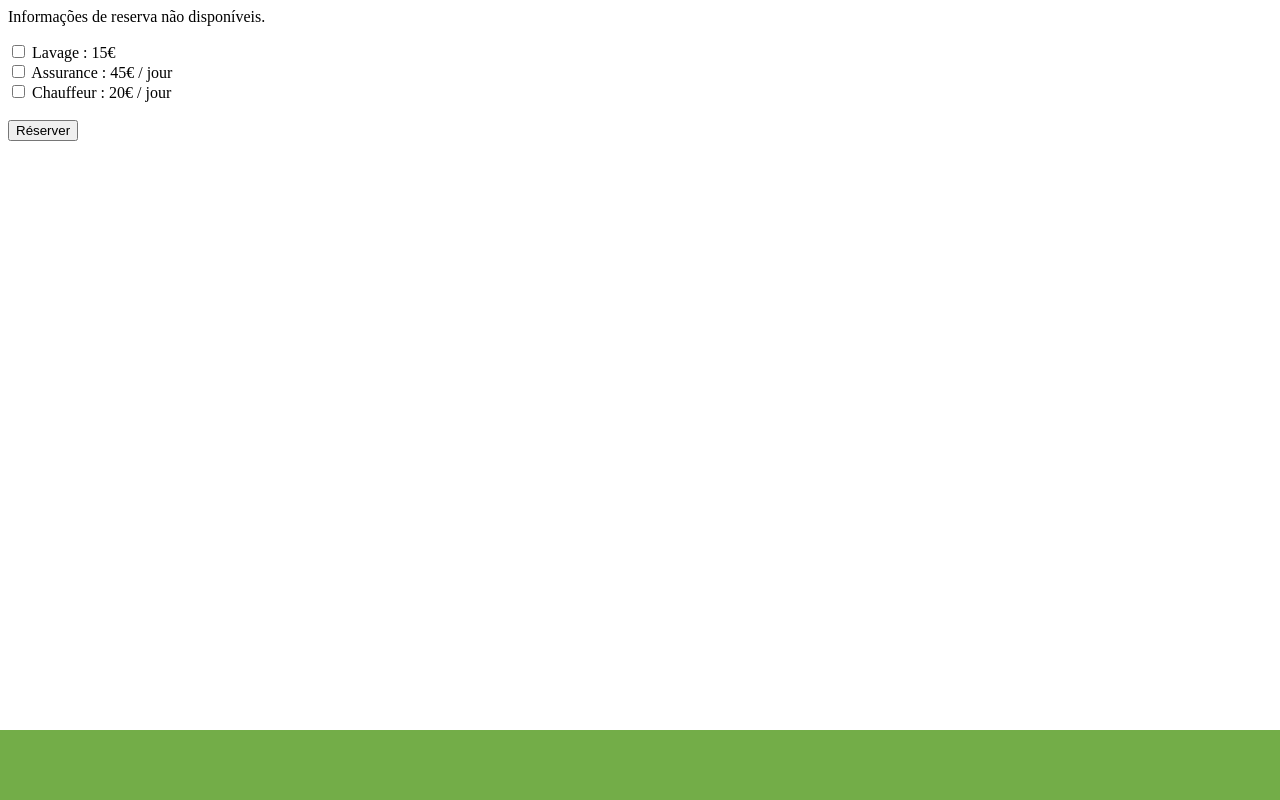
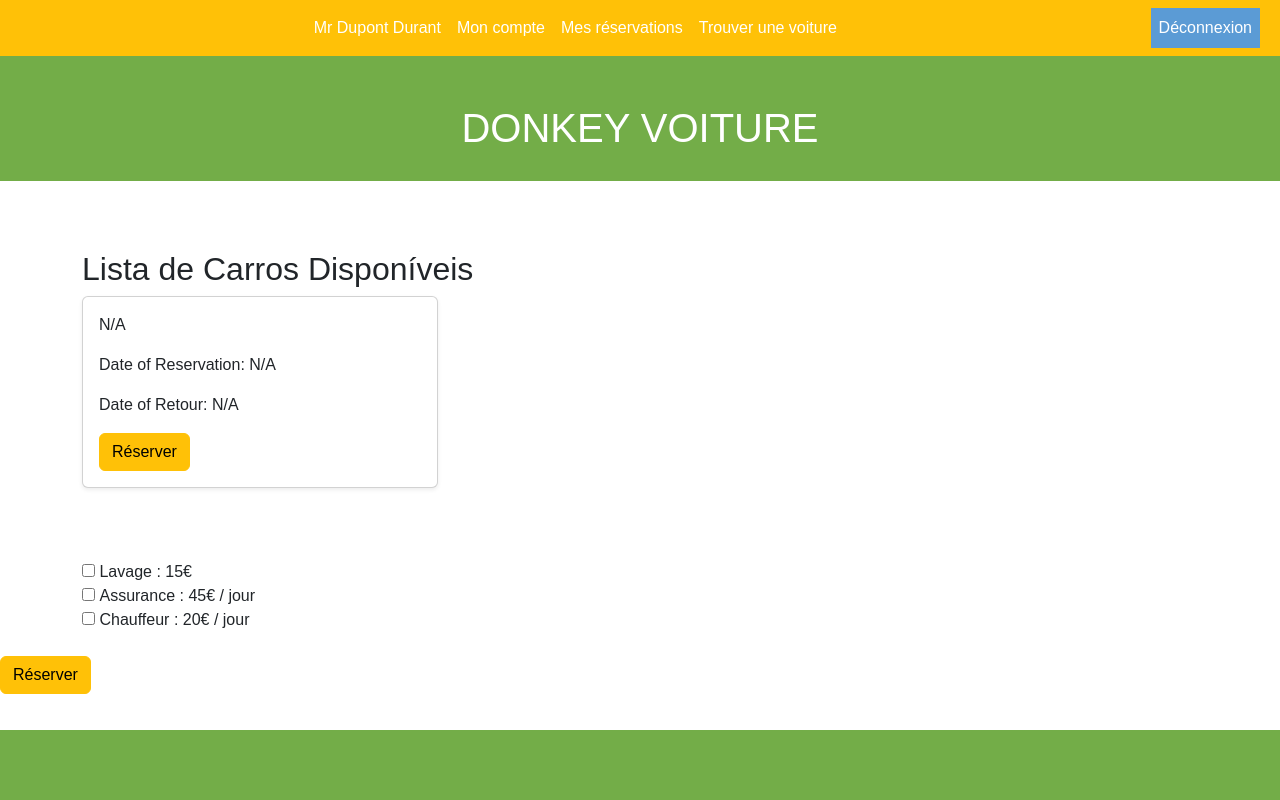
Before and after one commit to IanoIe/donkey_voiture, a PHP site: page /reservInfoIndex.php in a window 1280 px wide. Run offline with PHP 8.4, Linux system fonts and the light colour scheme; data that the repository does not hold is empty.

Commit message:
added reservInfoController, reservInfo.php etc. Improvements in code improvements of other pages

```diff
--- a/controller/listCarsController.php
+++ b/controller/listCarsController.php
@@ -1,4 +1,5 @@
 <?php
+session_start();
 require_once("./models/ListCars.php");
 require_once("./models/MyLocation.php");
 
@@ -40,7 +41,4 @@ class listCarsController {
         require("./views/myListCars.php");
     }
 }
-
-$listCars = new listCarsController();
-$listCars->showListCars();
 ?>
--- a/controller/locationController.php
+++ b/controller/locationController.php
@@ -9,8 +9,4 @@ class locationController {
         require("./views/myLocation.php");
     }
 }
-
-
-$controller = new locationController();
-$controller->myLocation();
 ?>
--- a/controller/registerController.php
+++ b/controller/registerController.php
@@ -28,7 +28,4 @@ class registerController {
     include "./views/myRegister.php";
   }
 }
-
-$userController = new registerController();
-$userController->register();
 ?>
--- a/controller/reservInfoController.php
+++ b/controller/reservInfoController.php
@@ -1,12 +1,18 @@
 <?php
-require_once ("./models/ReservInfo.php");
+require_once("./models/ReservInfo.php");
 
-class ReservInfoController{
+class ReservInfoController {
     public function reservInfo() {
         $carId = isset($_GET['car_id']) && is_numeric($_GET['car_id']) ? (int) $_GET['car_id'] : 1;
         $reservInfo = new ReservInfo();
 
-        $info = $reservInfo->getReservInfoUnik($carId);
+        session_start();
+        $city_name = $_SESSION['fullname'] ?? 'N/A';
+        $date_reservation = $_SESSION['date_reservation'] ?? 'N/A';
+        $date_retour = $_SESSION['date_retour'] ?? 'N/A';
+
+        // Passando os dados para o método do modelo
+        $info = $reservInfo->getReservInfoUnik($carId, $city_name, $date_reservation, $date_retour);
         require("./views/reservInfo.php");
     }
 }
--- a/index.php
+++ b/index.php
@@ -5,6 +5,6 @@
 
 
   // require_once("./controller/reservationController.php");
-   //  require_once("./controller/myAccountController.php");
+   // require_once("./controller/myAccountController.php");
 
 ?>
--- a/listCars.php
+++ b/listCars.php
@@ -2,4 +2,7 @@
      session_start();
      require_once('./controller/listCarsController.php');
 
+     $listCars = new listCarsController();
+     $listCars->showListCars();
+
 ?>
--- a/location.php
+++ b/location.php
@@ -1,3 +1,6 @@
 <?php
      require_once('./controller/locationController.php');
+
+      $location = new locationController();
+     $location->myLocation();
 ?>
--- a/models/ReservInfo.php
+++ b/models/ReservInfo.php
@@ -16,10 +16,17 @@ require_once("Base.php");
                 $stmt->bindParam(':car_id', $carId, PDO::PARAM_INT);
                 $stmt->execute();
 
-                return $stmt->fetchAll(PDO::FETCH_ASSOC);
+                $result = $stmt->fetch(PDO::FETCH_ASSOC);
+                if ($result) {
+                    return $result;
+                } else {
+                    return null; // ou lançar uma exceção personalizada
+                }
             } catch (PDOException $ex) {
-                echo "Erro: " . $ex->getMessage();
-                return null;
+                // Logar o erro
+                error_log("Erro ao recuperar informações de reserva: " . $ex->getMessage());
+                // Lançar uma exceção personalizada
+                throw new Exception("Erro ao recuperar informações de reserva.");
             }
         }
     }
--- a/register.php
+++ b/register.php
@@ -1,3 +1,6 @@
 <?php
      require_once('./controller/registerController.php');
+
+      $register = new registerController();
+     $register->register();
 ?>
--- a/views/myAccount.php
+++ b/views/myAccount.php
@@ -3,7 +3,7 @@
 <head>
     <meta charset="UTF-8">
     <meta name="viewport" content="width=device-width, initial-scale=1.0">
-    <link href="https://cdn.jsdelivr.net/npm/bootstrap@5.3.0-alpha1/dist/css/bootstrap.min.css" rel="stylesheet">
+    <link rel="stylesheet" href="https://cdn.jsdelivr.net/npm/bootstrap@5.3.0-alpha1/dist/css/bootstrap.min.css">
     <link rel="stylesheet" href="../assets/style.css">
     <title>My Account</title>
 </head>
--- a/views/myLocation.php
+++ b/views/myLocation.php
@@ -3,7 +3,7 @@
 <head>
     <meta charset="UTF-8">
     <meta name="viewport" content="width=device-width, initial-scale=1.0">
-    <link href="https://cdn.jsdelivr.net/npm/bootstrap@5.3.0-alpha1/dist/css/bootstrap.min.css" rel="stylesheet">
+    <link rel="stylesheet" href="https://cdn.jsdelivr.net/npm/bootstrap@5.3.0-alpha1/dist/css/bootstrap.min.css">
     <link rel="stylesheet" href="../assets/style.css">
     <title>Find A Car</title>
 
--- a/views/myLogin.php
+++ b/views/myLogin.php
@@ -3,7 +3,7 @@
 <head>
     <meta charset="UTF-8">
     <meta name="viewport" content="width=device-width, initial-scale=1.0">
-    <link href="https://cdn.jsdelivr.net/npm/bootstrap@5.3.0-alpha1/dist/css/bootstrap.min.css" rel="stylesheet">
+    <link rel="stylesheet" href="https://cdn.jsdelivr.net/npm/bootstrap@5.3.0-alpha1/dist/css/bootstrap.min.css">
     <title>Connexion</title>
 </head>
 <body style="background-color: #73AD48;">
--- a/views/myRegister.php
+++ b/views/myRegister.php
@@ -4,7 +4,7 @@
     <meta charset="UTF-8">
     <meta name="viewport" content="width=device-width, initial-scale=1.0">
     <title>Register</title>
-    <link href="https://cdn.jsdelivr.net/npm/bootstrap@5.3.0-alpha1/dist/css/bootstrap.min.css" rel="stylesheet">
+    <link rel="stylesheet" href="https://cdn.jsdelivr.net/npm/bootstrap@5.3.0-alpha1/dist/css/bootstrap.min.css">
 </head>
 <body style="background-color: #73AD48">
     <h1 class="text-white text-center mt-5">DONKEY VOITURE</h1>
--- a/views/myReservation.php
+++ b/views/myReservation.php
@@ -3,7 +3,7 @@
 <head>
     <meta charset="UTF-8">
     <meta name="viewport" content="width=device-width, initial-scale=1.0">
-    <link href="https://cdn.jsdelivr.net/npm/bootstrap@5.3.0-alpha1/dist/css/bootstrap.min.css" rel="stylesheet">
+    <link rel="stylesheet" href="https://cdn.jsdelivr.net/npm/bootstrap@5.3.0-alpha1/dist/css/bootstrap.min.css">
     <link rel="stylesheet" href="../assets/style.css">
     <title>My Reservation</title>
 </head>
--- a/views/reservInfo.php
+++ b/views/reservInfo.php
@@ -1,15 +1,12 @@
 <?php
-     session_start();
-     if (isset($_SESSION['car'], $_SESSION['date_reservation'], $_SESSION['date_retour'], $_SESSION['firstName'], $_SESSION['lastName'], $_SESSION['phoneNumber'])):
-
+session_start();
 ?>
-
 <!DOCTYPE html>
 <html lang="en">
 <head>
     <meta charset="UTF-8">
     <meta name="viewport" content="width=device-width, initial-scale=1.0">
-    <link href="https://cdn.jsdelivr.net/npm/bootstrap@5.3.0-alpha1/dist/css/bootstrap.min.css" rel="stylesheet">
+    <link rel="stylesheet" href="https://cdn.jsdelivr.net/npm/bootstrap@5.3.0-alpha1/dist/css/bootstrap.min.css" >
     <link rel="stylesheet" href="../assets/style.css">
     <title>Reservation $ Infor User</title>
 </head>
@@ -24,10 +21,10 @@
                 </ul>
                 <ul class="navbar-nav text-white">
                     <li class="nav-item">
-                        <a class="nav-link text-white" href="#">Mon compte</a>
+                        <a class="nav-link text-white" href="myAccount.php">Mon compte</a>
                     </li>
                     <li class="nav-item">
-                        <a class="nav-link text-white" href="#">Mes réservations</a>
+                        <a class="nav-link text-white" href="myReservation.php">Mes réservations</a>
                     </li>
                     <li class="nav-item">
                         <a class="nav-link text-white" href="#">Trouver une voiture</a>
@@ -47,47 +44,26 @@
             <h1 class="text-white text-center mt-5" id="donkey_titre">DONKEY VOITURE</h1>
         </div>
 
-        <div class="container mt-5 w-10">
-            <div class="row g-5">
-            <?php
-            // views/reservInfo.php
-
-            // Verifica se as variáveis de sessão estão definidas
-            if (isset($_SESSION['car'], $_SESSION['date_reservation'], $_SESSION['date_retour'])):
-            ?>
-            <div class="col-md-4">
-                <div class="card border-primary mb-3">
-                    <div class="card-body">
-                        <h3 class="text-left"><?= htmlspecialchars($_SESSION['car']) ?></h3>
-                        <p><strong>Data da Reserva:</strong> <?= htmlspecialchars($_SESSION['date_reservation']) ?></p>
-                        <p><strong>Data de Retorno:</strong> <?= htmlspecialchars($_SESSION['date_retour']) ?></p>
+        <div class="container mt-5">
+            <h2>Lista de Carros Disponíveis</h2>
+            <form method="POST" action="/reservInfo.php">
+                <div class="row">
+                    <div class="col-md-4 mb-4">
+                        <div class="card shadow-sm">
+                            <div class="card-body">
+                                <p><?= htmlspecialchars($city_name) ?></p>
+                                <p>Date of Reservation: <?=htmlspecialchars($date_reservation) ?></p>
+                                <p>Date of Retour: <?=htmlspecialchars($date_retour) ?></p>
+                                <button type="submit" class="btn btn-warning">Réserver</button>
+                            </div>
+                        </div>
                     </div>
                 </div>
-            </div>
-<?php
-else:
-    echo '<p class="alert alert-warning">Nenhuma informação de reserva encontrada.</p>';
-endif;
-?>
+            </form>
+        </div>
 
 
-                <div class="col-md-4">
-                    <div class="mb-3">
-                        <h3 class="text-left">Info</h3>
-                        <p>First Name: <?= htmlspecialchars($_SESSION['firstName']) ?></p>
-                        <p>Last Name: <?= htmlspecialchars($_SESSION['lastName']) ?></p>
-                        <p>Phone Number: <?= htmlspecialchars($_SESSION['phoneNumber']) ?></p>
-                    </div>
-                </div>
 
-                <?php
-
-else:
-    echo '<p>Informações de reserva não disponíveis.</p>';
-endif;
-?>
-            </div>
-        </div>
 
         <div class="container mt-5">
             <div class="column">
```
Also changed, not shown: models/ListCars.php (+18 -0 lines), views/myListCars.php (+5 -3 lines), controller/myAccountController.php (line endings or trailing spaces).
